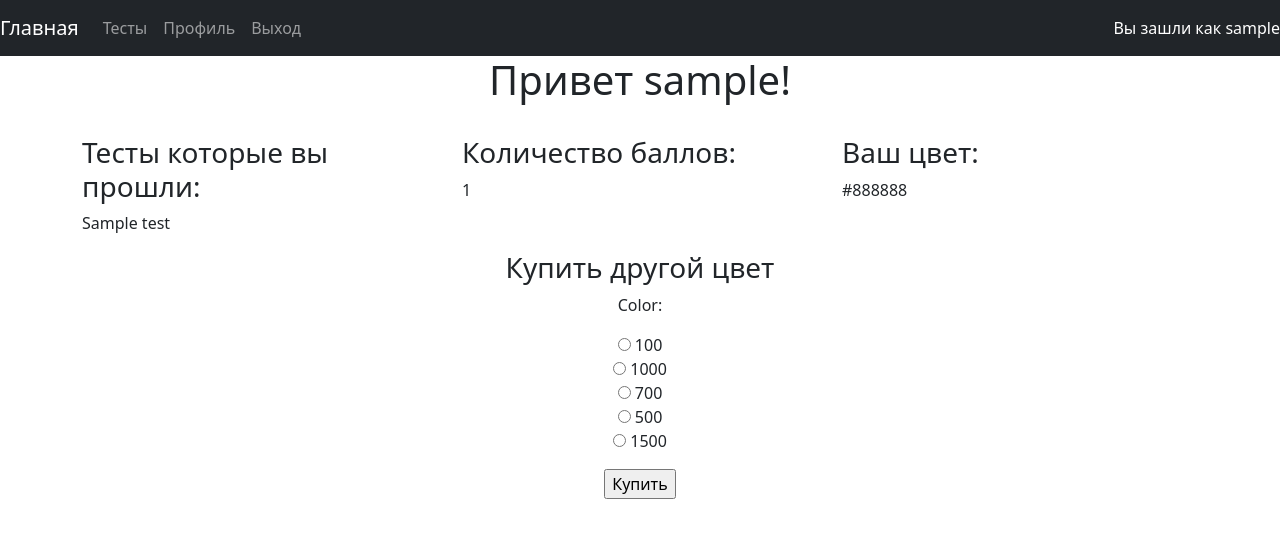
After one commit to Den4ik-Bro/KG_test_task, a Django app: page /profile/1/ in a window 1280 px wide. The commit adds this page. Shown: the top 538 px of the page. Run offline with Django 4.2, Linux system fonts and the light colour scheme; a user stored in the database is signed in; tables that the repository leaves empty hold one stand-in row (values such as "Sample post").

Commit message:
add new form BuyColorForm, add new field models.User.color, add new path profile/int, add LoginRequiredMixin in views.TestDetailView, views.TestPassed, TestFailed, add views.ProfileView, change base.html, add profile.html

```diff
--- a/survey_service/forms.py
+++ b/survey_service/forms.py
@@ -37,3 +37,14 @@
             choices = [(answer.pk, answer.text ) for answer in question.answer_set.all()]
             self.fields[f'question{question.pk}'] = forms.ChoiceField(widget=forms.RadioSelect, choices=choices)
             self.fields[f'question{question.pk}'].label = question.text
+
+
+class BuyColorForm(forms.Form):
+    CHOICES = [
+        ('green', '100'),
+        ('black', '1000'),
+        ('red', '700'),
+        ('blue', '500'),
+        ('white', '1500'),
+    ]
+    color = forms.MultipleChoiceField(widget=forms.RadioSelect, choices=CHOICES)
--- a/survey_service/models.py
+++ b/survey_service/models.py
@@ -5,6 +5,7 @@ from django.db import models
 class User(AbstractUser):
     currency = models.PositiveIntegerField(default=0, blank=True, verbose_name='currency')
     passed_tests = models.ManyToManyField('Test', verbose_name='passed tests')
+    color = models.CharField(max_length=50, blank=True, verbose_name='color')
 
 
 class Test(models.Model):
--- a/survey_service/urls.py
+++ b/survey_service/urls.py
@@ -11,4 +11,5 @@ urlpatterns = [
     path('test/<int:pk>/', views.TestDetailView.as_view(), name='detail_test'),
     path('test_passed', views.TestPassed.as_view(), name='test_passed'),
     path('test_failed', views.TestFailed.as_view(), name='test_failed'),
+    path('profile/<int:pk>/', views.ProfileView.as_view(), name='profile')
 ]
--- a/survey_service/views.py
+++ b/survey_service/views.py
@@ -1,10 +1,14 @@
 from django.contrib.auth import authenticate, login
+from django.contrib.auth.mixins import LoginRequiredMixin
 from django.shortcuts import render, redirect
 from django.urls import reverse
 from django.views import generic
 from .models import Test, Answer
+from .forms import RegistrationUserForm, TestForm, BuyColorForm
+from django.contrib.auth import get_user_model
 
-from .forms import RegistrationUserForm, TestForm
+
+User = get_user_model()
 
 
 class RegistrationFormView(generic.FormView):
@@ -33,7 +37,7 @@ class TestListView(generic.ListView):
     context_object_name = 'tests'
 
 
-class TestDetailView(generic.DetailView):
+class TestDetailView(LoginRequiredMixin, generic.DetailView):
     queryset = Test.objects.all()
     template_name = 'survey_service/detail_test.html'
     context_object_name = 'test'
@@ -65,7 +69,7 @@ class TestDetailView(generic.DetailView):
         return redirect(reverse('survey_service:test_failed'))
 
 
-class TestPassed(generic.TemplateView):
+class TestPassed(LoginRequiredMixin, generic.TemplateView):
     template_name = 'survey_service/test_passed.html'
 
     def get_context_data(self, **kwargs):
@@ -74,5 +78,27 @@ class TestPassed(generic.TemplateView):
         return context
 
 
-class TestFailed(generic.TemplateView):
+class TestFailed(LoginRequiredMixin, generic.TemplateView):
     template_name = 'survey_service/test_failed.html'
+
+
+class ProfileView(generic.DetailView):
+    template_name = 'survey_service/profile.html'
+    model = User
+    context_object_name = 'user'
+
+    def get_context_data(self, **kwargs):
+        context = super(ProfileView, self).get_context_data()
+        context['tests'] = self.request.user.passed_tests.all()
+        context['color'] = self.request.user.color
+        context['form'] = BuyColorForm()
+        return context
+
+    def post(self, request, *args, **kwargs):
+        form = BuyColorForm(request.POST)
+        user = request.user
+        print(request.POST)
+        if form.is_valid():
+            print('ok')
+        print(form.errors)
+        return redirect(reverse('survey_service:profile', kwargs={'pk': request.user.pk}))
--- a/templates/base.html
+++ b/templates/base.html
@@ -22,7 +22,7 @@
                 <a class="nav-link" href="{% url 'survey_service:all_tests' %}">Тесты</a>
             </li>
             <li class="nav-item active">
-                <a class="nav-link" href="#">Профиль</a>
+                <a class="nav-link" href="{% url 'survey_service:profile' pk=request.user.pk %}">Профиль</a>
             </li>
             <li class="nav-item">
                 <a class="nav-link" href="/logout/">Выход</a>
--- /dev/null
+++ b/templates/survey_service/profile.html
@@ -0,0 +1,37 @@
+{% extends "base.html" %}
+
+
+{% block title %}
+    {{ user.username }}
+{% endblock %}
+
+
+{% block content %}
+<h1 style="text-align:center">Привет {{ user.username }}!</h1><br>
+    <div class="container">
+        <div class="row">
+            <div class="col">
+                <h3>Тесты которые вы прошли:</h3>
+                {% for test in tests %}
+                    <p>{{ test }}</p>
+                {% endfor %}
+            </div>
+            <div class="col">
+                <h3>Количество баллов:</h3>
+                <p>{{ user.currency }}</p>
+            </div>
+            <div class="col">
+                <h3>Ваш цвет:</h3>
+                <p>{{ color }}</p>
+            </div>
+            <div style="text-align:center">
+                <h3>Купить другой цвет</h3>
+                <form action="." method="POST">
+                    {% csrf_token %}
+                    {{ form.as_p }}
+                    <input type="submit" value="Купить">
+                </form>
+            </div>
+        </div>
+    </div>
+{% endblock %}
```
